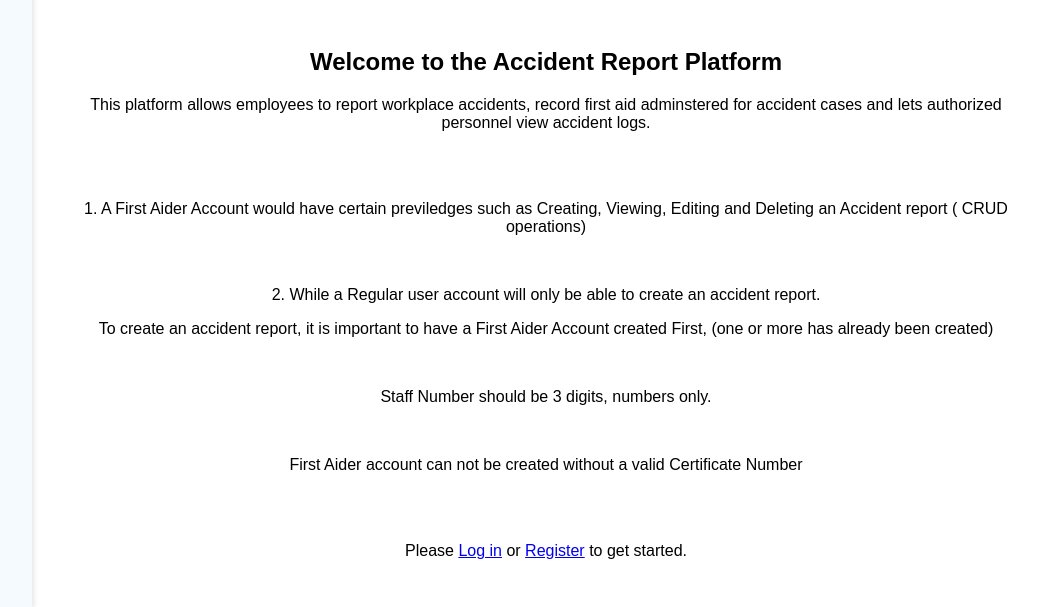
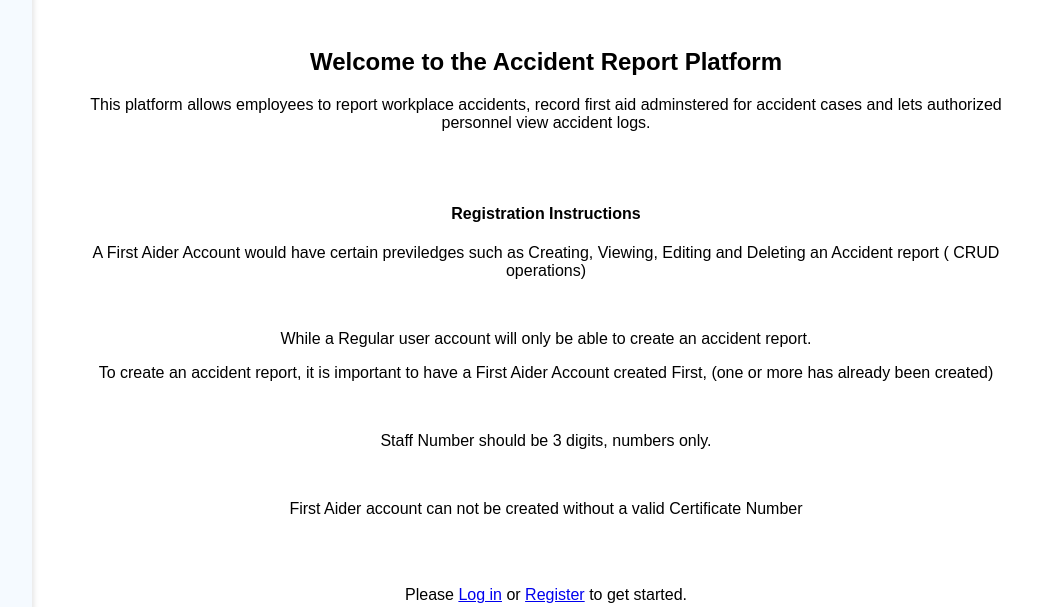
Before and after one commit to Lumi1203/database-project, a Flask app: page / in a window 1280 px wide. Shown: the part 554-1161 px from the top of the page, without its empty margins (220-1258 px from the left). Run offline with Flask 3, Linux system fonts and the light colour scheme.

Commit message:
Registration Instructions improved

```diff
--- a/templates/index.html
+++ b/templates/index.html
@@ -16,9 +16,10 @@
 <h2>Welcome to the Accident Report Platform</h2>
 <p>This platform allows employees to report workplace accidents, record first aid adminstered for accident cases and lets authorized personnel view accident logs.</p>
 <br><br>
-<p>1. A First Aider Account would have certain previledges such as Creating, Viewing, Editing and Deleting an Accident report ( CRUD operations)</p>
+<h4>Registration Instructions</h4>
+<p>A First Aider Account would have certain previledges such as Creating, Viewing, Editing and Deleting an Accident report ( CRUD operations)</p>
 <br>
-<p>2. While a Regular user account will only be able to create an accident report. </p>
+<p>While a Regular user account will only be able to create an accident report. </p>
 <p>To create an accident report, it is important to have a First Aider Account created First, (one or more has already been created)</p>
 <br>
 <p>Staff Number should be 3 digits, numbers only.</p>
```
